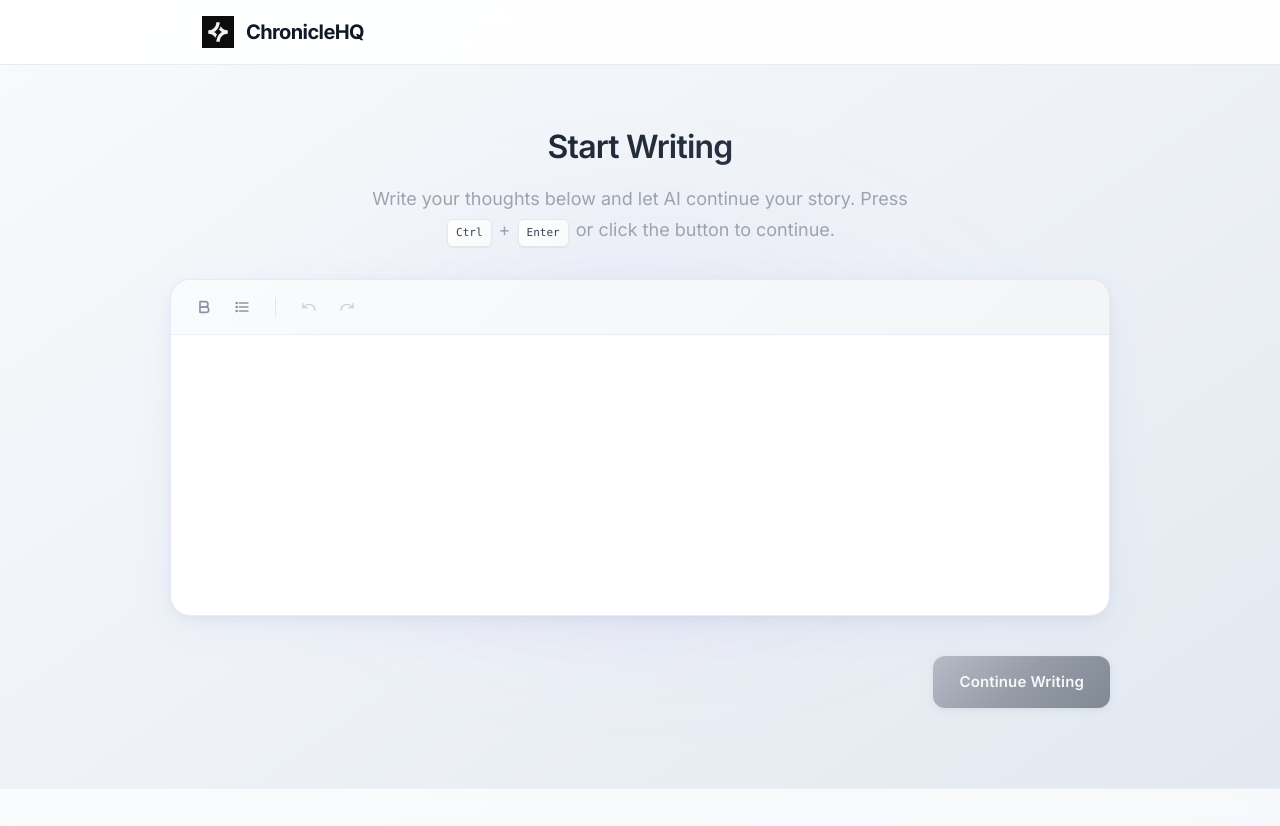
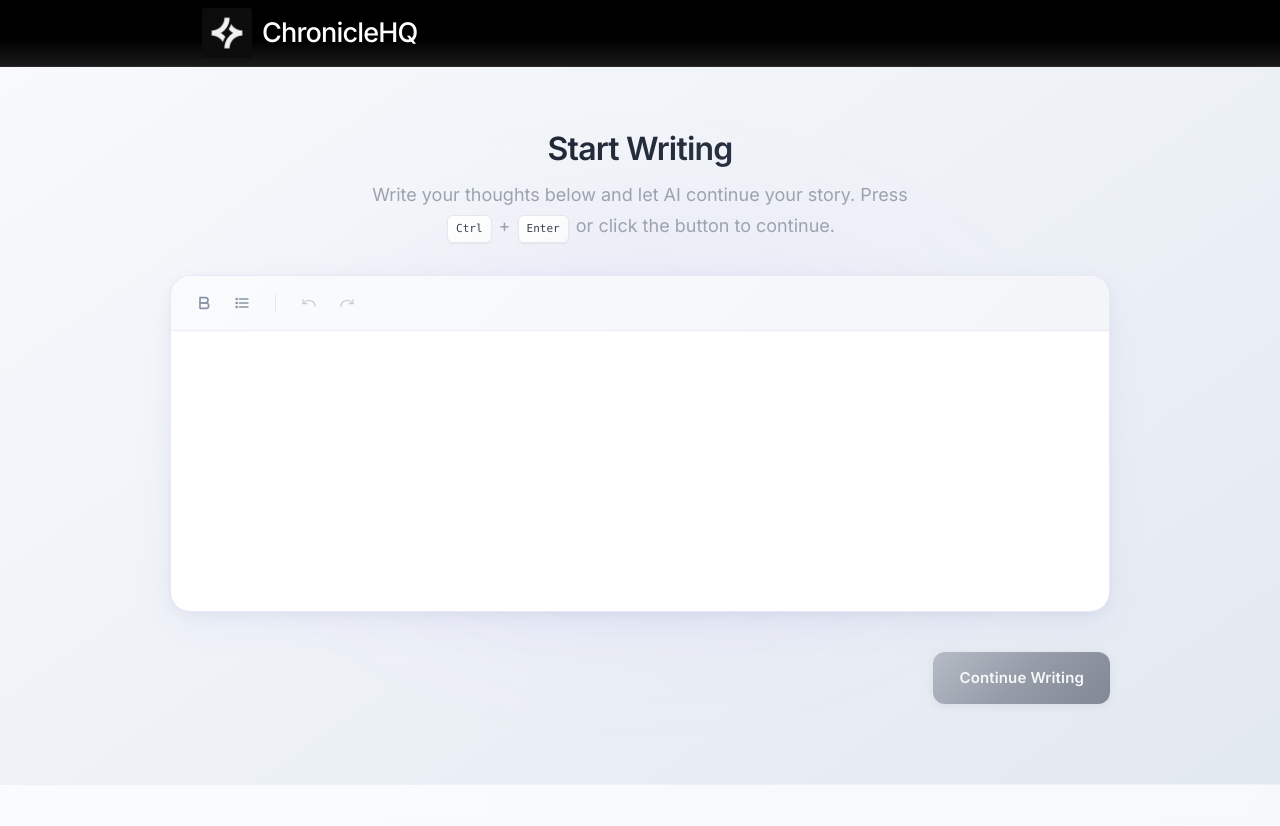
Before and after one commit to asthaag/ChronicleHQ-AI-Writer, a React (Vite) app: page / in a window 1280 px wide. Shown: the top 826 px of the page. Built offline with nearby package versions, Linux system fonts and the light colour scheme; no server answers.

Commit message:
UI changes

```diff
--- a/src/App.css
+++ b/src/App.css
@@ -55,11 +55,11 @@ body {
    ============================================================================ */
 
 .app-header {
-  background: rgba(255, 255, 255, 0.9);
+  background: linear-gradient(180deg, #000000 0%, #000000 60%, #1a1a1a 100%);
   backdrop-filter: blur(12px);
   -webkit-backdrop-filter: blur(12px);
-  border-bottom: 1px solid rgba(229, 231, 235, 0.8);
-  padding: 16px 0;
+  border-bottom: 1px solid #2a2a2a;
+  padding: 8px 0;
   position: sticky;
   top: 0;
   z-index: 100;
@@ -78,7 +78,7 @@ body {
 .logo {
   display: flex;
   align-items: center;
-  gap: 12px;
+  gap: 10px;
   text-decoration: none;
   transition: transform 0.2s ease;
 }
@@ -88,9 +88,9 @@ body {
 }
 
 .logo-text {
-  font-size: 20px;
-  font-weight: 700;
-  color: #111827;
+  font-size: 27px;
+  font-weight: 500;
+  color: #ffffff;
   letter-spacing: -0.03em;
 }
 
@@ -176,7 +176,7 @@ body {
   font-size: 32px;
   font-weight: 600;
   color: #111827;
-  margin-bottom: 12px;
+  margin-bottom: 6px;
   letter-spacing: -0.025em;
   background: linear-gradient(135deg, #111827 0%, #374151 100%);
   -webkit-background-clip: text;
@@ -501,8 +501,8 @@ body {
   }
 
   .app-header {
-    background: rgba(31, 32, 35, 0.9);
-    border-bottom-color: rgba(55, 65, 81, 0.5);
+    background: linear-gradient(180deg, #000000 0%, #000000 60%, #1a1a1a 100%);
+    border-bottom-color: #2a2a2a;
   }
 
   .logo-text {
--- a/src/App.tsx
+++ b/src/App.tsx
@@ -181,7 +181,7 @@ function App() {
       <header className="app-header">
         <div className="header-content">
           <div className="logo">
-            <img src="/logo.png" alt="ChronicleHQ Logo" width="32" height="32" />
+            <img src="/logo.png" alt="ChronicleHQ Logo" width="50" height="50" />
             <span className="logo-text">ChronicleHQ</span>
           </div>
         </div>
```
